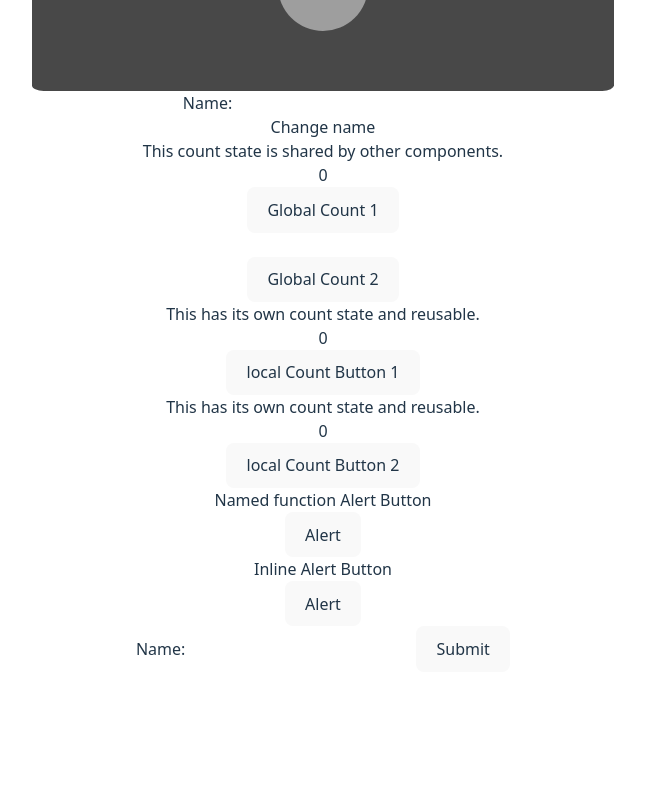
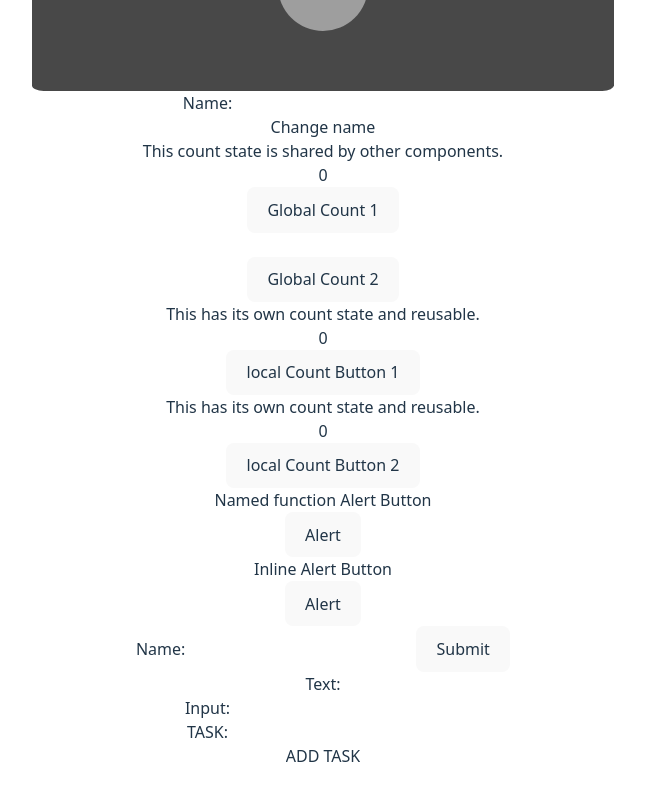
Before and after one commit to LordByron00/Web_Dev, a React (Vite) app in the folder React/learningReact/: page / in a window 1280 px wide. Shown: the part 256-1056 px from the top of the page, without its empty margins (317-962 px from the left). Before the commit the page ends 960 px from the top, so only its background shows below. Built offline with nearby package versions, Linux system fonts and the light colour scheme; grey boxes are pictures that could not be loaded.

Commit message:
Creating a simple Todo App

```diff
--- a/React/learningReact/src/App.jsx
+++ b/React/learningReact/src/App.jsx
@@ -9,6 +9,8 @@ import CountButton from './components/CountButton';
 import ProfileForm from './components/profileForm';
 import AlertButton from './components/Learn/alertButton';
 import PreventForm from './components/Learn/PreventForm';
+import LiveInput from './components/Learn/LiveInput';
+import TodoApp from './components/Learn/simpleTodoApp';
 
 function App() {
   const [count, setCount] = useState(0)
@@ -18,7 +20,7 @@ function App() {
 
   useEffect(() => {
     function handleScroll() {
-      alert('Scrolled!');
+      console.log('Scrolled!');
     }
 
     window.addEventListener('scroll', handleScroll)
@@ -27,7 +29,7 @@ function App() {
       window.removeEventListener('scroll', handleScroll);
     }
 
-  });
+  }, []);
 
   return (
     <>
@@ -45,6 +47,8 @@ function App() {
       <CountButton buttonName={'local Count Button 2'}></CountButton><br />
       <AlertButton person={'Justine'}></AlertButton>
       <PreventForm></PreventForm>
+      <LiveInput></LiveInput>
+      <TodoApp></TodoApp>
     </div>
     </>
   )
--- /dev/null
+++ b/React/learningReact/src/components/Learn/LiveInput.jsx
@@ -0,0 +1,19 @@
+import { useState } from "react"
+
+const LiveInput = () => {
+    const [text, setText] = useState('');
+
+    function handleChange(e) {
+        setText(e.target.value);
+    }
+
+    return(
+        <>
+        <p>Text: {text}</p>
+        <label htmlFor="text">Input:</label>
+        <input type="text" value={text} onChange={handleChange} />
+        </>
+    );
+}
+
+export default LiveInput;
--- /dev/null
+++ b/React/learningReact/src/components/Learn/simpleTodoApp.jsx
@@ -0,0 +1,43 @@
+import { useEffect, useState } from "react";
+
+const TodoApp = () => {
+    const [task, setTask] = useState('');
+    const [tasks, setTasks] = useState([]);
+
+    useEffect(() => {
+
+        console.log(tasks);
+
+    }, [tasks]);
+
+    function removeTask(index) {
+        setTasks(tasks.filter((_, i) => index !== i));
+    }
+
+    function addTask() {
+        if (task.trim() === '') {
+            return;
+        }
+
+        setTasks([...tasks, task]);
+        setTask('');
+    }
+
+    return (
+        <>
+
+        <ul>
+            {tasks.map((task, index) => (
+                <li key={index} onClick={() => removeTask(index)}>{task}</li>
+            ))}
+        </ul>
+
+        <span>TASK:</span>
+        <input type="text" name="task" id="task" value={task} onChange={e => setTask(e.target.value)} /> <br />
+        <input type="button" value="ADD TASK" onClick={addTask}/>
+
+        </>
+    );
+}
+
+export default TodoApp;
```
